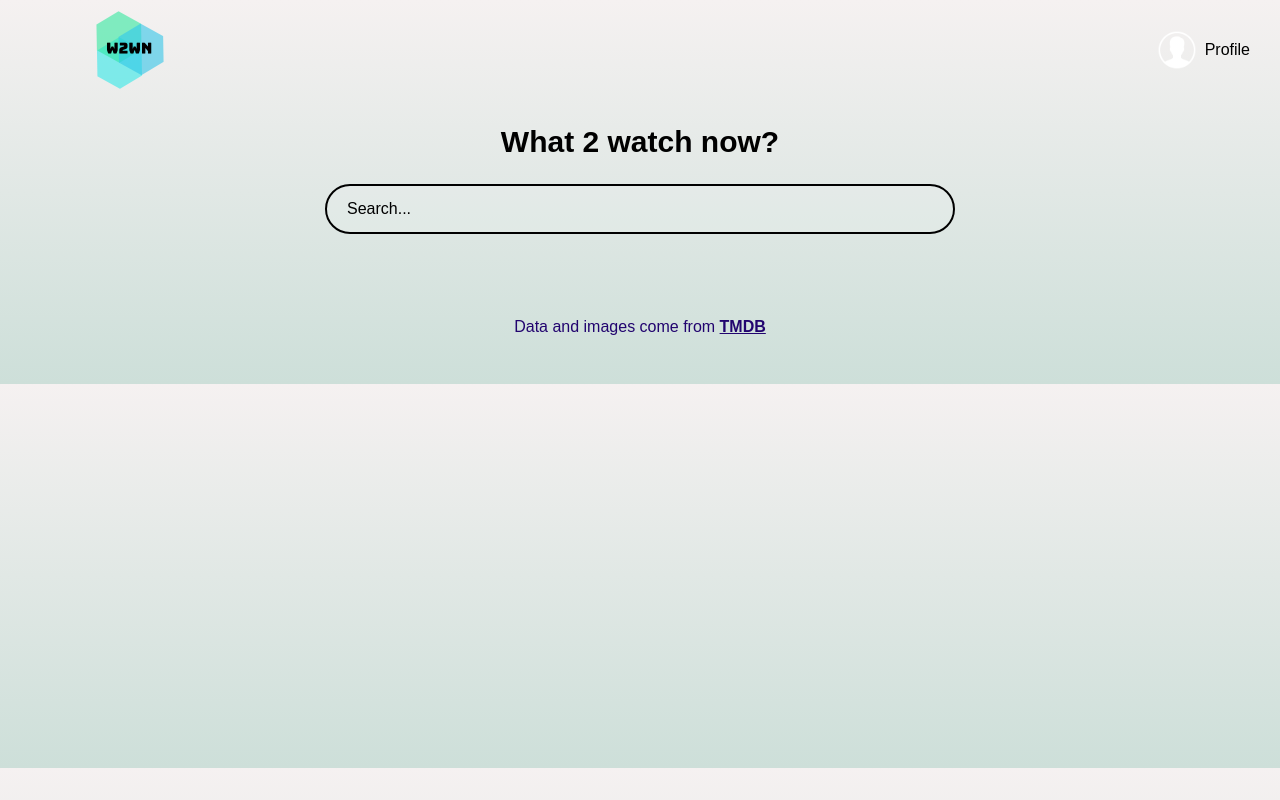
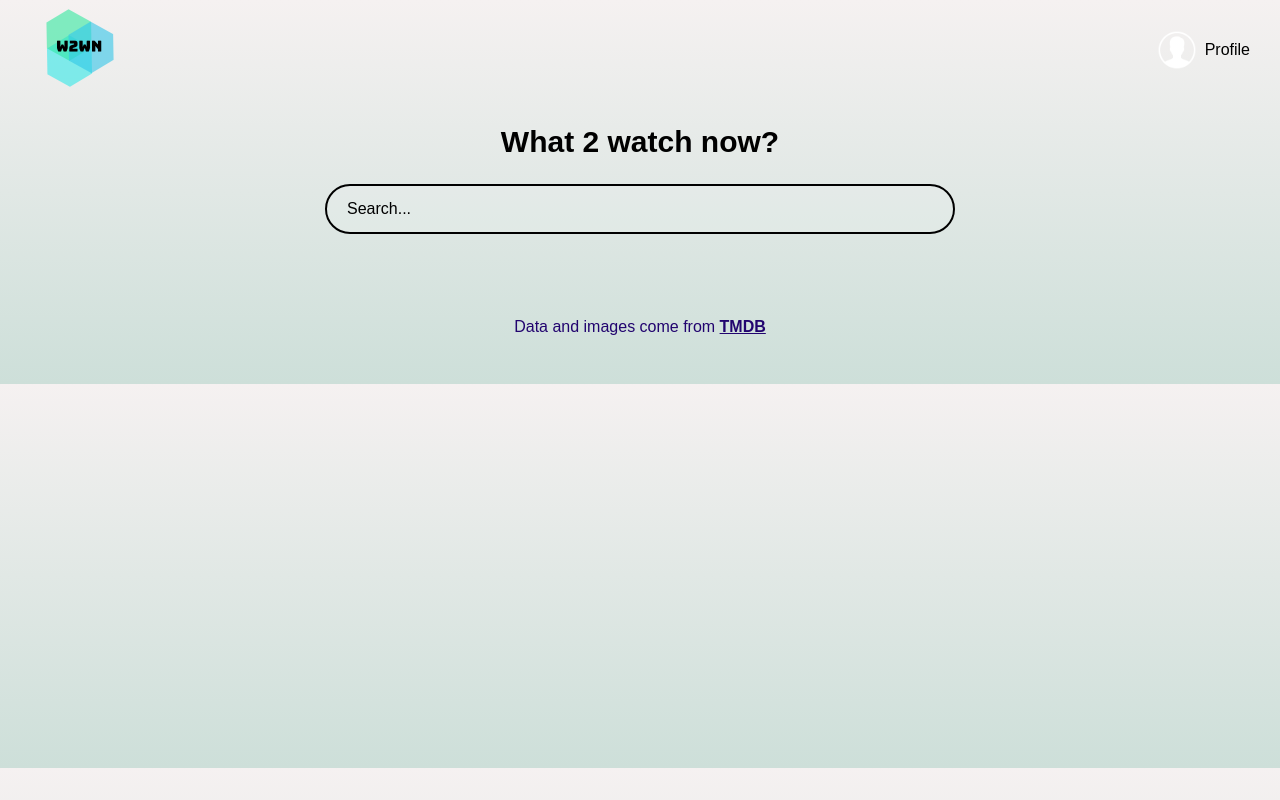
Before and after one commit to Jared-AS/w2wn-web-optimization, a website built with webpack: page index.html in a window 1280 px wide. Built offline with nearby package versions, Linux system fonts and the light colour scheme; no server answers; a web font is replaced by a local one.

Commit message:
show image logo at first content displayed

```diff
--- a/index.html
+++ b/index.html
@@ -32,7 +32,9 @@
 
 <body>
     <header>
-        <div class="logo"></div>
+        <div class="logo">
+            <img src="/assets/w2wn-logo.png" alt="what to watch now" width="100px" height="100px" />
+        </div>
         <div class="menu">
             <div>
                 <img src="assets/user-icon.png" alt="" />
--- a/styles.css
+++ b/styles.css
@@ -59,12 +59,6 @@ header {
 
 .logo {
     margin-left: 30px;
-    width: 200px;
-    height: 100px;
-    background-image: url(/assets/w2wn-logo.png);
-    background-repeat: no-repeat;
-    background-position: center;
-    background-size: contain;
 }
 
 .menu {
```
